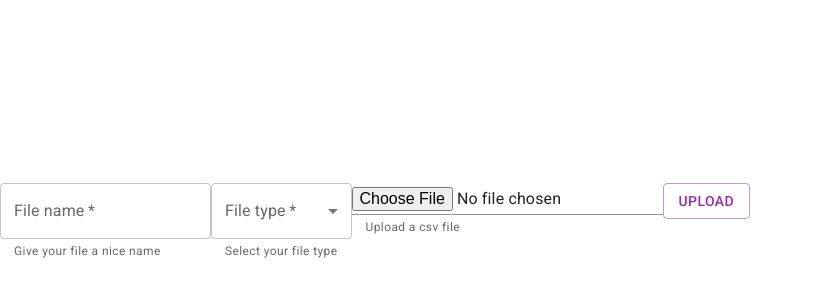
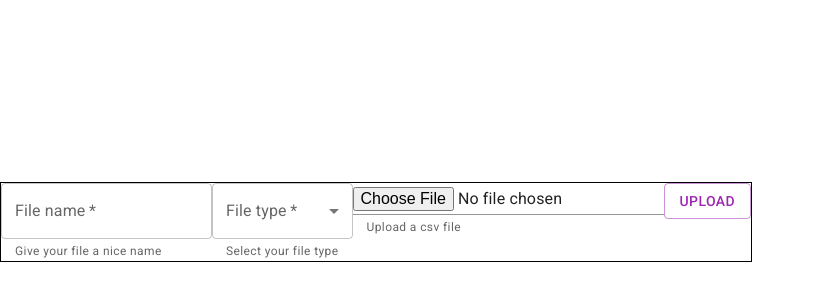
Before and after one commit to ssinthy/csv-analysis-fullstack, a React (Vite) app in the folder frontend-web/: page / in a window 1280 px wide. Shown: the part 178-478 px from the top of the page, without its empty margins (0-815 px from the left). Built offline with nearby package versions, Linux system fonts and the light colour scheme; no server answers.

Commit message:
#25 Fix types

```diff
--- a/frontend-web/src/App.tsx
+++ b/frontend-web/src/App.tsx
@@ -1,14 +1,10 @@
 import { useEffect, useState } from "react";
-import { CsvUploadForm, type CsvCategory } from "./components/CsvUploadForm";
+import { CsvUploadForm } from "./components/CsvUploadForm";
+import { FileMetadata } from "./types";
 import axios from "axios";
 
-type FileMetadata = {
-  filename: string;
-  fileType: CsvCategory;
-};
-
 function App() {
-  const [myFileList, setMyFileList] = useState<FileMetadata[] | null>(null);
+  const [myFileList, setMyFileList] = useState<FileMetadata[]>([]);
 
   useEffect(() => {
     async function fetchSession() {
@@ -27,7 +23,6 @@ function App() {
       try {
         const { data } = await axios.get("/api/myfiles");
         setMyFileList(data);
-        console.log(data);
       } catch (error) {
         window.alert("Unable to fetch my file list");
       }
--- a/frontend-web/src/components/CsvUploadForm.tsx
+++ b/frontend-web/src/components/CsvUploadForm.tsx
@@ -9,9 +9,8 @@ import {
   Button,
 } from "@mui/material";
 import { useCallback, useState } from "react";
+import { CsvCategory } from "../types";
 import axios from "axios";
-
-export type CsvCategory = "CYCLE_INFO" | "CAPACITY";
 
 function CsvUploadForm() {
   const [filename, setFilename] = useState<string | null>(null);
@@ -52,7 +51,7 @@ function CsvUploadForm() {
   );
 
   return (
-    <form onSubmit={onSubmit}>
+    <form onSubmit={onSubmit} style={{ border: "1px solid black" }}>
       <FormControl required>
         <InputLabel>File name</InputLabel>
         <TextField
--- /dev/null
+++ b/frontend-web/src/types.ts
@@ -0,0 +1,7 @@
+
+export type CsvCategory = "CYCLE_INFO" | "CAPACITY";
+
+export type FileMetadata = {
+  filename: string;
+  fileType: CsvCategory;
+};
```
